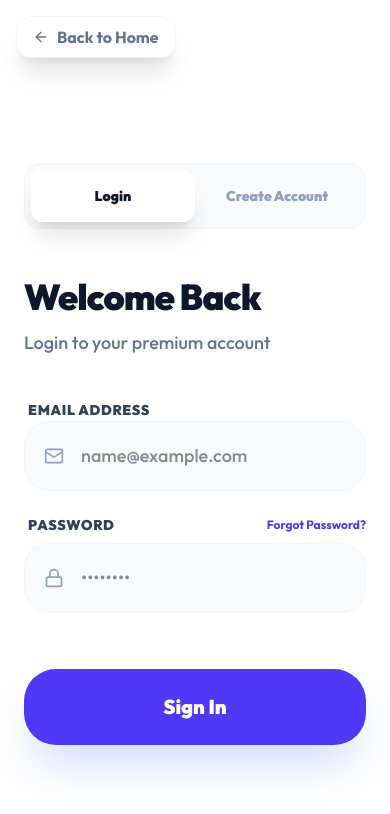
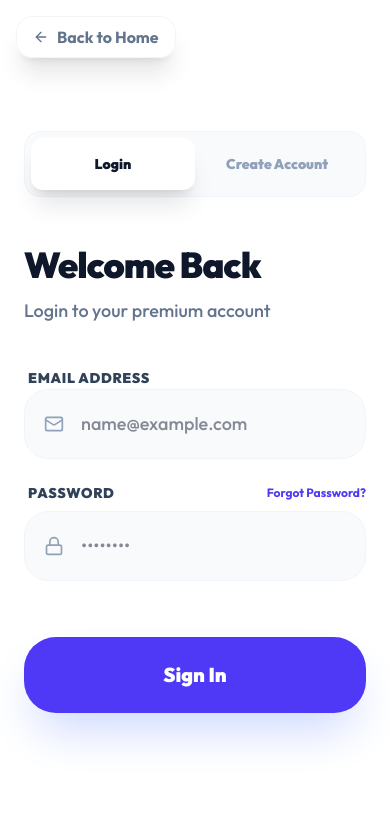
Before and after one commit to zingline-dev/Nexrova, a Next.js app in the folder Nexrova-web/: page /login in a window 390 px wide. Shown: the top 814 px of the page. Built offline with nearby package versions, Linux system fonts and the light colour scheme.

Commit message:
Fixed bottom clipping on login page by adding padding and flexible centering

```diff
--- a/Nexrova-web/src/app/login/page.tsx
+++ b/Nexrova-web/src/app/login/page.tsx
@@ -78,7 +78,7 @@ export default function LoginPage() {
       </div>
 
       {/* Form Side */}
-      <div className="w-full lg:w-1/2 flex flex-col relative py-12 md:py-20 px-6 sm:px-12 lg:px-20 overflow-y-auto">
+      <div className="w-full lg:w-1/2 flex flex-col relative px-6 sm:px-12 lg:px-20 overflow-y-auto">
         <Link
           href="/"
           className="fixed top-4 left-4 lg:absolute lg:top-8 lg:left-8 flex items-center gap-2 text-slate-500 font-bold hover:text-indigo-600 transition-all bg-white/80 backdrop-blur-md px-4 py-2 rounded-2xl border border-slate-100 shadow-xl hover-lift z-50"
@@ -86,7 +86,8 @@ export default function LoginPage() {
           <ArrowRight className="w-4 h-4 rotate-180" /> Back to Home
         </Link>
 
-        <div className="flex-1 flex flex-col justify-center max-w-md mx-auto w-full animate-slide-up mt-16 lg:mt-0">
+        <div className="flex-1 flex flex-col py-24 max-w-md mx-auto w-full animate-slide-up">
+          <div className="my-auto">
             {/* Toggle */}
             <div className="flex bg-slate-50 p-1.5 rounded-2xl mb-12 border border-slate-100 relative z-10">
               <button
@@ -184,5 +185,6 @@ export default function LoginPage() {
           </div>
         </div>
       </div>
+    </div>
   );
 }
```
Lines whose indentation alone changed are shown as unchanged.
